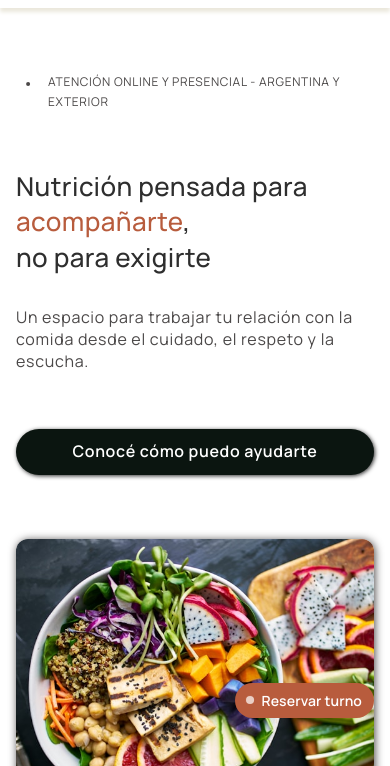
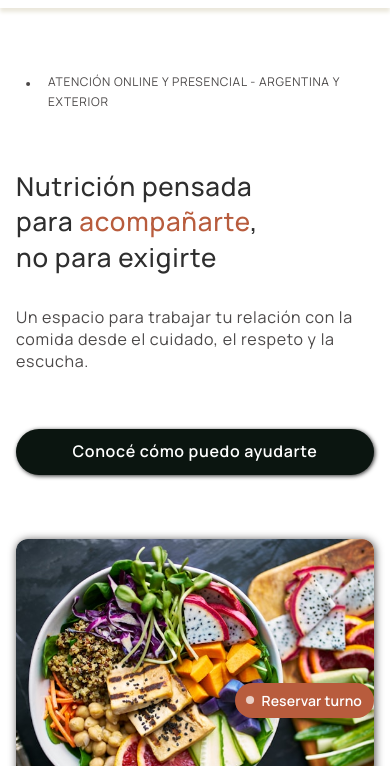
Before and after one commit to Federicovilla09/Landing-Page---Nutrici-n, a plain HTML site: page index.html in a window 390 px wide. Shown: the part 78-844 px from the top of the page. Drawn offline with Linux system fonts and the light colour scheme.

Commit message:
Ajuste en H1 mobile

```diff
--- a/index.html
+++ b/index.html
@@ -65,7 +65,7 @@
               </p>
 
               <h1 id="hero-heading" class="hero__heading reveal">
-                Nutrición pensada para
+                Nutrición pensada<br class="hero__heading-break" /> para
                 <span class="hero__heading-accent">acompañarte</span>,<br />
                 no para exigirte
               </h1>
--- a/styles/responsive.css
+++ b/styles/responsive.css
@@ -83,6 +83,7 @@
 
     .hero__heading {
         font-size: var(--font-size-display-sm);
+        letter-spacing: 0.031em;
     }
 
     .hero__image {
@@ -296,6 +297,10 @@
 
     .hero__heading {
         font-size: var(--font-size-display-xl);
+    }
+
+    .hero__heading-break {
+        display: none;
     }
 
     .hero__subtitle {
```
